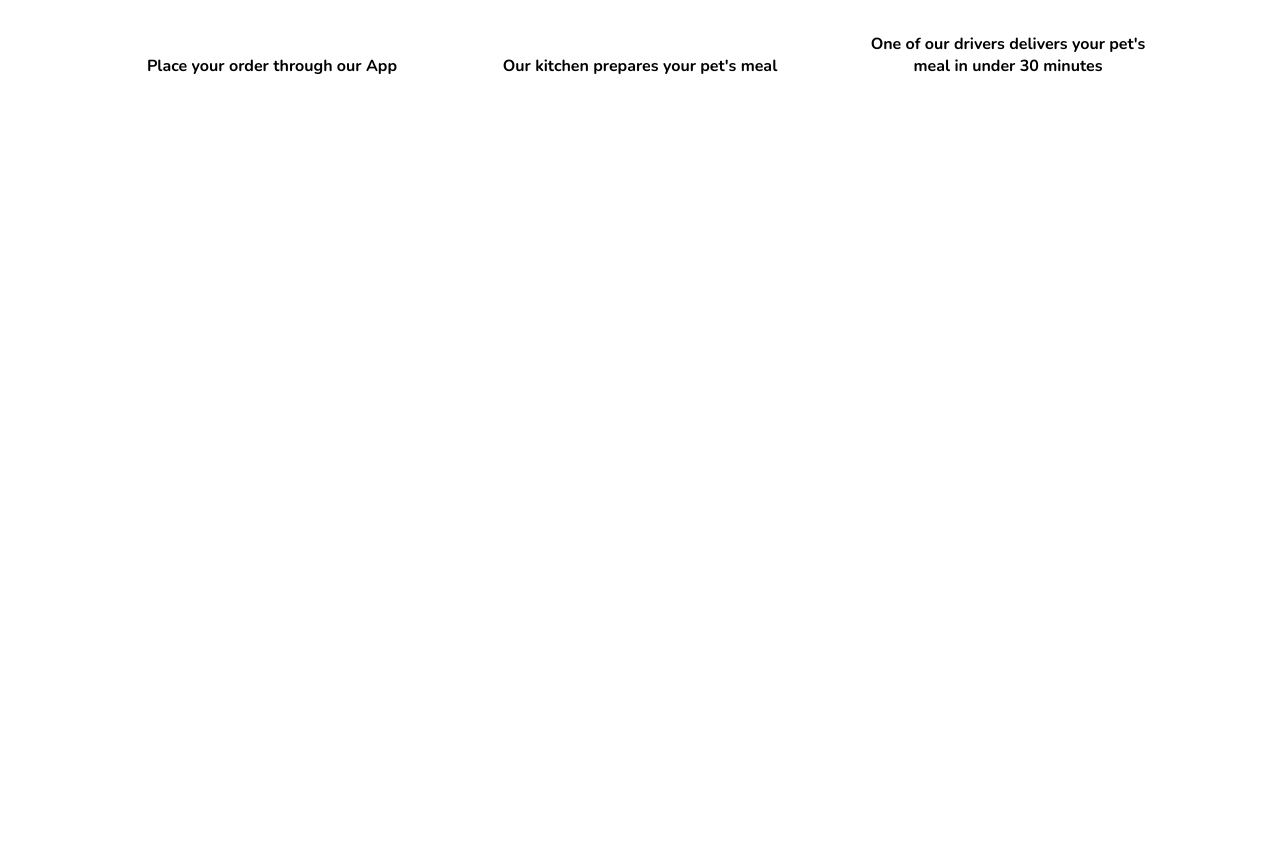
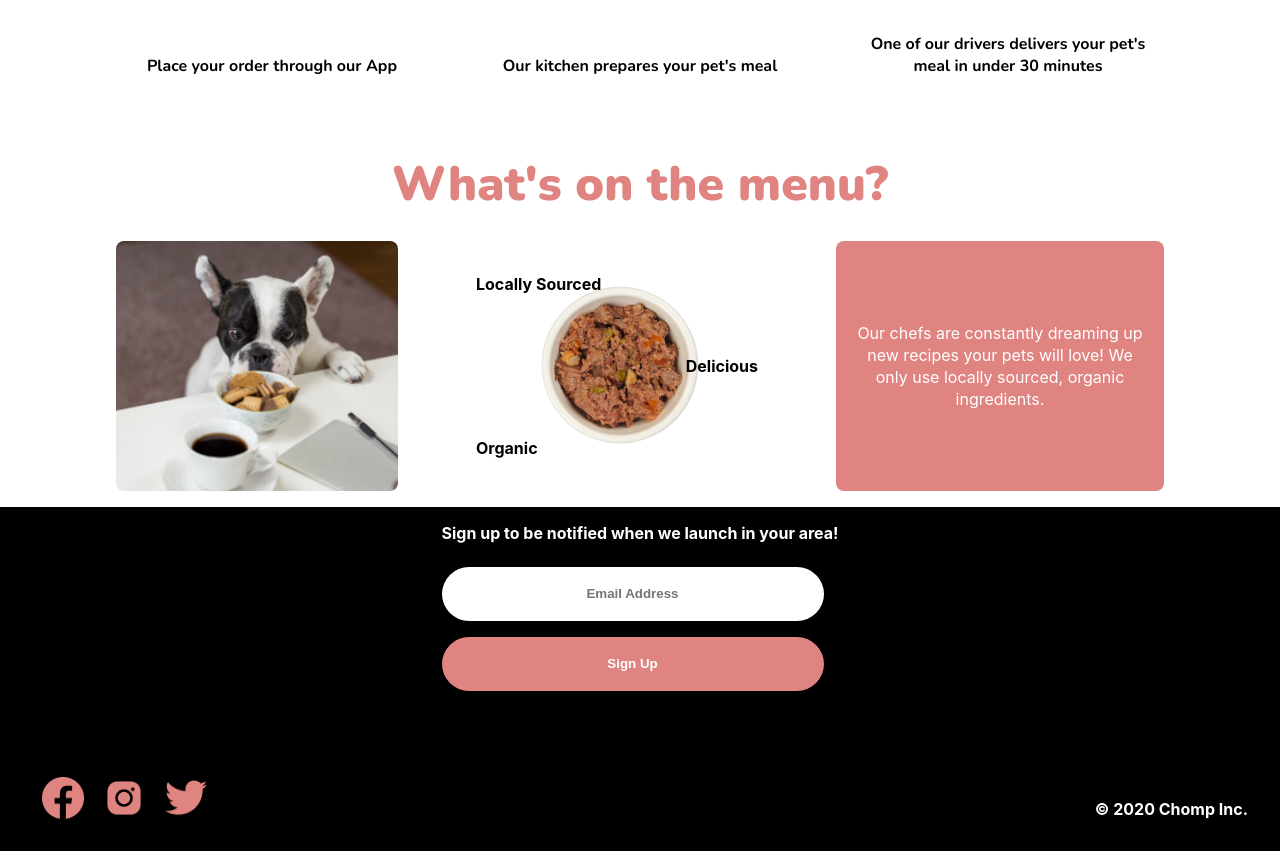
Before and after one commit to KathrynDavies123/chomp-responsive, a React (Create React App) app: page / in a window 1280 px wide. Shown: the part 1020-1871 px from the top of the page. Before the commit the page ends 1121 px from the top, so only its background shows below. Built offline with nearby package versions, Linux system fonts and the light colour scheme.

Commit message:
finished

```diff
--- a/src/App.css
+++ b/src/App.css
@@ -5,6 +5,7 @@
     --pink: #DF8480;
     --white: #FFFFFF;
     --black: #000000;
+    --grey: #7B7B7B;
     /* Fonts */
     --title-font: 'Rock Salt';
     --primary-font: 'Nunito';
--- a/src/App.js
+++ b/src/App.js
@@ -1,12 +1,16 @@
 import './App.css';
 import Header from './components/Header';
 import Howitworks from './components/Howitworks';
+import Menu from './components/Menu';
+import Footer from './components/Footer';
 
 function App() {
   return (
     <div className="App">
     <Header/>
     <Howitworks />
+    <Menu />
+    <Footer />
     </div>
   );
 }
--- a/src/components/Footer.css
+++ b/src/components/Footer.css
@@ -0,0 +1,78 @@
+footer {
+    background-color: var(--black);
+    color:var(--white);
+    display:flex;
+    flex-direction:column;
+    align-items: center;
+}
+
+footer p {
+    font-weight:var(--bold-weight);
+    text-align: center;
+}
+
+.signupform {
+    margin:16px 36.5px;
+}
+
+form {
+    text-align: center;
+    display:flex;
+    flex-direction:column;
+    margin-top:24px;
+    gap:16px;
+}
+
+input {
+    text-align: center;
+    height:54px;
+    width:382px;
+    border-radius: 74px;
+    font-weight:var(--bold-weight);
+    border: var(--black);
+}
+
+input[type="email"] {
+    color:var(--grey);
+}
+
+input[type="submit"] {
+    color:var(--white);
+    background-color: var(--pink);
+}
+
+.socialmediaicons {
+    width:100vw;
+    display:flex;
+    justify-content: space-around;
+    margin-top:70px;
+    margin-bottom:16px;
+}
+
+.socialmediaicons img {
+    width:42px;
+    height:42px;
+}
+
+.copyright {
+    margin-bottom:32px;
+}
+
+@media (min-width:414px) {
+    .socialcopyright {
+        display:flex;
+        justify-content: space-between;
+        align-items: flex-end;
+        width:95vw;
+        margin: 70px 16px 32px 16px;
+    }
+
+    .socialmediaicons {
+        width:185px;
+        margin:0;
+    }
+
+    .copyright {
+        margin:0;
+    }
+}
--- a/src/components/Footer.js
+++ b/src/components/Footer.js
@@ -1 +1,26 @@
 import "./Footer.css";
+import facebook from "../img/icons8-facebook.png";
+import instagram from "../img/icons8-instagram.png";
+import twitter from "../img/icons8-twitter.png";
+
+const Footer = () => {
+    return ( <footer>
+        <div className="signupform">
+            <p>Sign up to be notified when we launch in your area!</p>
+            <form>
+                <input type="email" placeholder="Email Address"/>
+                <input type="submit" value="Sign Up"/>
+            </form>
+        </div>
+        <div className="socialcopyright">
+            <div className="socialmediaicons">
+                <img src={facebook} alt="facebook icon"/>
+                <img src={instagram} alt="instagram icon"/>
+                <img src={twitter} alt="twitter icon"/>
+            </div>
+            <p className="copyright">© 2020 Chomp Inc.</p>
+        </div>
+    </footer> );
+}
+
+export default Footer
--- a/src/components/Howitworks.css
+++ b/src/components/Howitworks.css
@@ -1,6 +1,7 @@
 .howitworks {
     display:flex;
     flex-direction:column;
+    margin-bottom:16px;
 }
 
 h3 {
@@ -12,6 +13,12 @@ h3 {
   line-height: var(--small-lh);
   text-align: center;
   padding: 24px 0;
+}
+
+@media (min-width:414px) {
+    .howitworks {
+        margin-bottom:26.5px;
+    }
 }
 
 @media (min-width:800px) {
--- a/src/components/Menu.css
+++ b/src/components/Menu.css
@@ -0,0 +1,86 @@
+.imgContainer {
+  height: 141px;
+  width: 100vw;
+  background-image: url("../img/bulldog.png");
+  background-size: cover;
+  background-position: center;
+}
+
+.details {
+  height: 186px;
+  margin: 32px 71px;
+  background-image: url("../img/dogfood.png");
+  background-size: contain;
+  background-repeat: no-repeat;
+  background-position: center;
+  display: flex;
+  flex-direction: column;
+  justify-content: space-between;
+}
+
+.details p {
+  font-weight: var(--bold-weight);
+  font-size: var(--small-size);
+  line-height: var(--small-lh);
+}
+
+.details p:nth-of-type(2) {
+  align-self: flex-end;
+}
+
+.descriptiontext {
+  line-height: var(--small-lh);
+  text-align: center;
+  margin: 16px;
+}
+
+@media (min-width: 414px) {
+  .imgdetails {
+    display: flex;
+  }
+
+  .imgContainer {
+    height: 250px;
+    width: 50%;
+  }
+
+  .details {
+    width: 50%;
+    margin: 32px 14px;
+  }
+}
+
+@media (min-width: 800px) {
+  .menucontainer {
+    display: flex;
+    justify-content: center;
+    margin-bottom:16px;
+  }
+
+  .imgdetails {
+    width: 66%;
+    margin-right: 64px;
+    margin-left: 116px;
+  }
+
+  .imgContainer {
+    margin-right: 64px;
+    border-radius: 8px;
+  }
+
+  .descriptioncontainer {
+    width: 33%;
+    display: flex;
+    background-color: var(--pink);
+    color: var(--white);
+    align-items: center;
+    border-radius: 8px;
+    margin-right: 116px;
+  }
+}
+
+@media (min-width: 1500px) {
+  .details p {
+    padding: 0 15%;
+  }
+}
--- a/src/components/Menu.js
+++ b/src/components/Menu.js
@@ -1 +1,27 @@
 import "./Menu.css";
+
+const Menu = () => {
+  return (
+    <section className="menu">
+      <h3>What's on the menu?</h3>
+      <div className="menucontainer">
+      <div className="imgdetails">
+        <div className="imgContainer"></div>
+        <div className="details">
+          <p>Locally Sourced</p>
+          <p>Delicious</p>
+          <p>Organic</p>
+        </div>
+      </div>
+      <div className="descriptioncontainer">
+        <p className="descriptiontext">
+          Our chefs are constantly dreaming up new recipes your pets will love!
+          We only use locally sourced, organic ingredients.
+        </p>
+      </div>
+      </div>
+    </section>
+  );
+};
+
+export default Menu;
```
